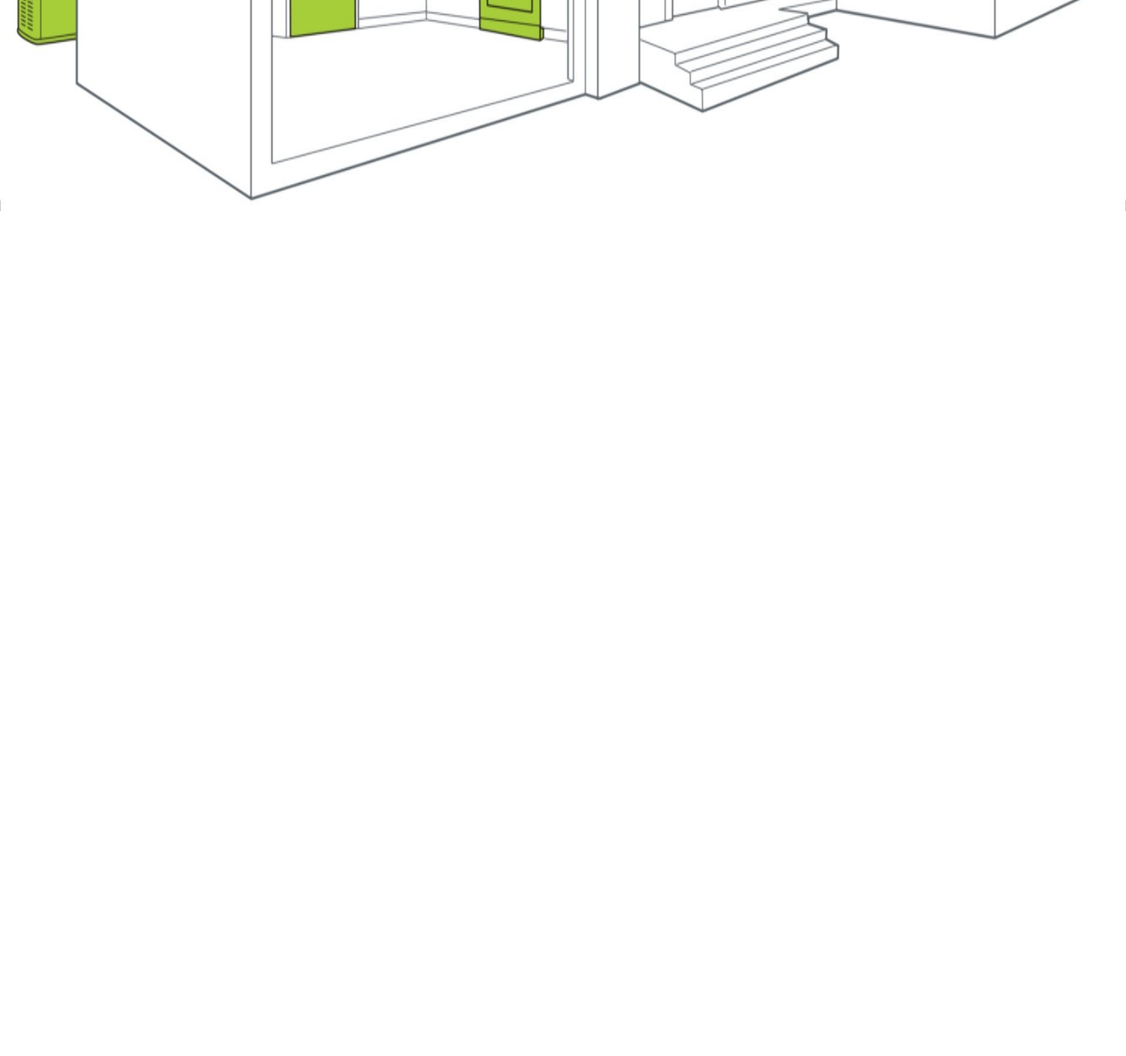
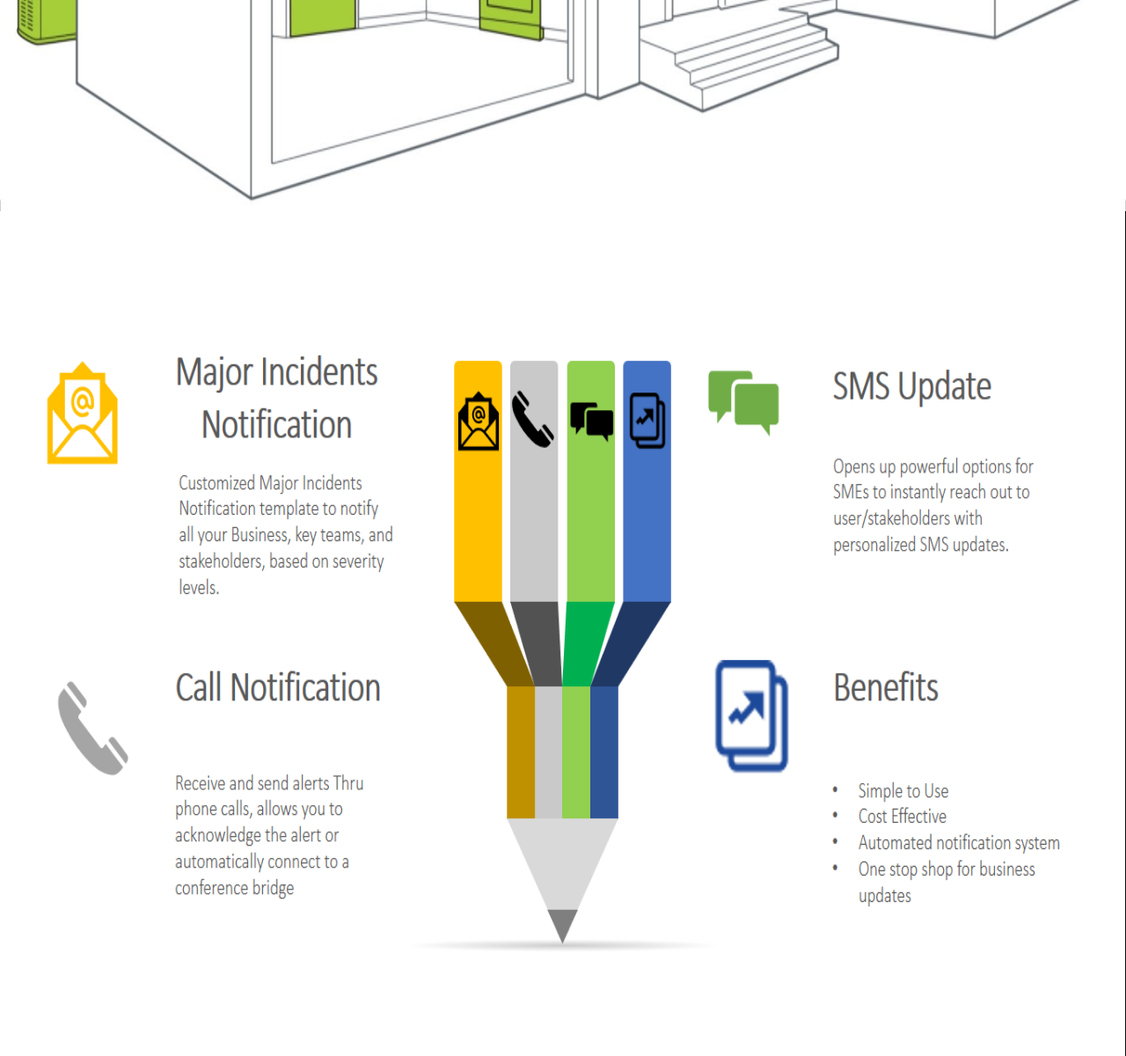
Before and after one commit to jeevansai502/informerx, a Django app: page / in a window 1280 px wide. Shown: the part 720-1920 px from the top of the page at 88% size. Before the commit the page ends 960 px from the top, so only its background shows below. Run offline with Django 3.2, Linux system fonts and the light colour scheme; some libraries are stand-ins or nearby versions.

Commit message:
first commit

```diff
--- a/informer/templates/index.html
+++ b/informer/templates/index.html
@@ -49,6 +49,9 @@
 	<div
 		style="width: 100%; height: 120%; background-image: url('../static/img/automat.jpg'); background-size: 100% 100%;">
 	</div>
+	<div
+		style="width: 100%; height: 120%; background-image: url('../static/img/updateops.png'); background-size: 100% 100%;">
+	</div>
 
 	<script src="../static/js/jquery.js"></script>
         <script src="../static/bootstrap-4.0.0-alpha.6-dist/js/bootstrap.min.js"></script>
```
Also changed, not shown: informer/static/img/updateops.png (added).
